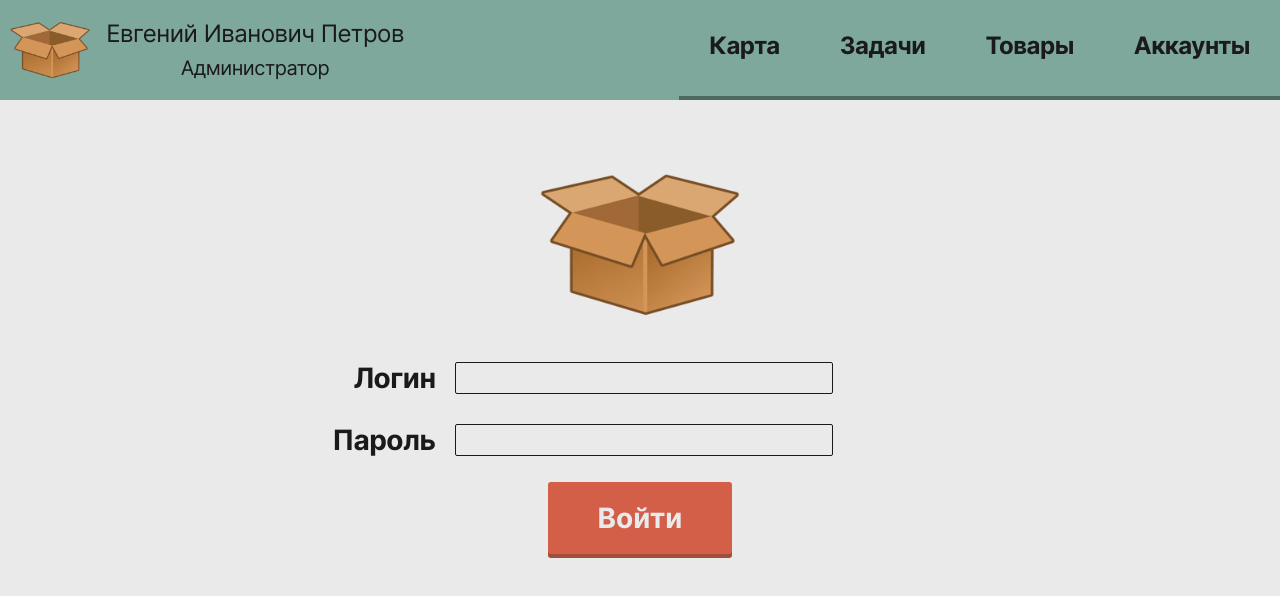
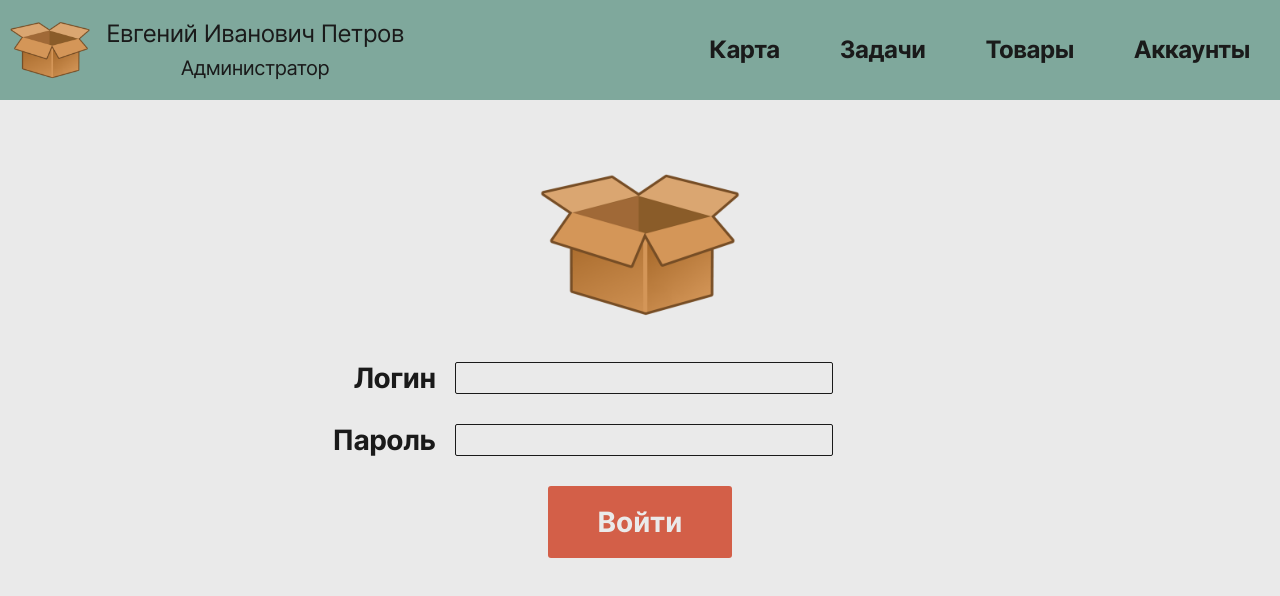
Before and after one commit to SLinartS/WHoPPubliC_client, a React (Create React App) app: page /login in a window 1280 px wide. Shown: the top 596 px of the page. Built offline with nearby package versions, Linux system fonts and the light colour scheme.

Commit message:
remove the volume of the button and other elements   > remove the stilelint cache from the git index

```diff
--- a/src/components/blocks/button/style.scss
+++ b/src/components/blocks/button/style.scss
@@ -11,20 +11,14 @@
   user-select: none;
   cursor: pointer;
   background: $second-color 50%;
-  transform: translate(0, -0.4rem);
-  box-shadow: 0 0.4rem 0 0 $second-color-shadow;
   transition: all 0.1s ease-in-out;
 
   &:hover {
     background: $second-color--hover;
-    transform: translate(0, -0.5rem);
-    box-shadow: 0 0.5rem 0 0 $second-color-shadow;
   }
 
   &:active {
     background: $second-color--active;
-    transform: translate(0, 0);
-    box-shadow: none;
   }
 
   &--add-task {
@@ -45,8 +39,8 @@
   }
 
   &__delete {
-    padding: 0.3rem 1.4rem;
-    margin: 0.5rem 0 0 0;
+    padding: 0.4rem 1.4rem;
+    margin: 0.1rem 0 0 0;
     font-size: 1.6rem;
   }
 }
--- a/src/components/layout/header/style.scss
+++ b/src/components/layout/header/style.scss
@@ -54,9 +54,7 @@
       font-size: 2.4rem;
       word-wrap: break-word;
       text-align: center;
-      transform: translate(0, -0.4rem);
       transition: all 0.1s ease-in-out;
-      box-shadow: 0 0.4rem 0 0 $main-color-shadow;
       user-select: none;
 
       &--active {
@@ -65,14 +63,10 @@
 
       &:hover {
         background: $main-color--hover;
-        transform: translate(0, -0.5rem);
-        box-shadow: 0 0.5rem 0 0 $main-color-shadow;
       }
 
       &:active {
         background: $main-color--active;
-        transform: translate(0, 0);
-        box-shadow: none;
       }
     }
   }
--- a/src/styles/global/colors.scss
+++ b/src/styles/global/colors.scss
@@ -3,7 +3,7 @@ $main-color--hover: #88b6a8;
 $main-color--active: #6f9489;
 $main-color-shadow: #4c6860;
 $second-color: #d35f48;
-$second-color--hover: #df634b;
+$second-color--hover: #e7674e;
 $second-color--active: #bd5540;
 $second-color-shadow: #a34d3b;
 $table-color: rgb(26 26 26 / 100%);
--- a/src/styles/style.scss
+++ b/src/styles/style.scss
@@ -11,5 +11,5 @@
 // SCROLLBAR
 @use './global/scrollbar.scss';
 
-// GLOBAL
-@use './global/global.scss';
+// MODIFICATIONS
+@use './global/modifications.scss';
```
Also changed, not shown: src/styles/global/modifications.scss (renamed from src/styles/global/global.scss), 2 other files (tests, documents, lock files or other folders).
